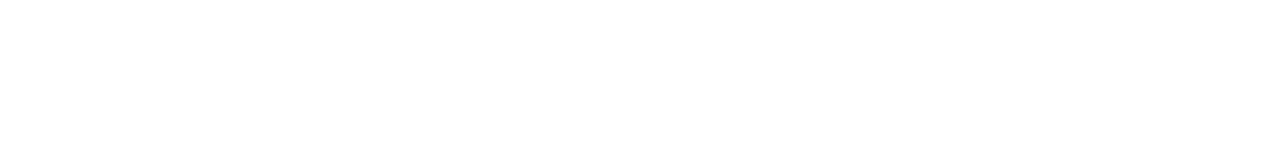
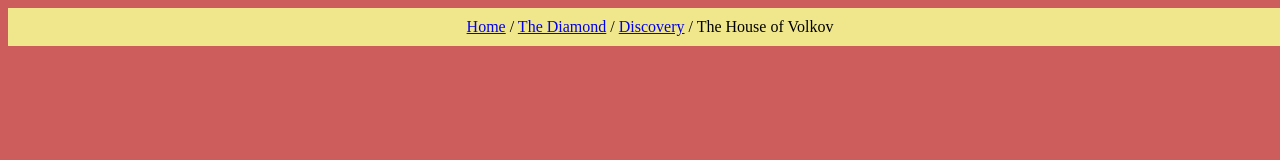
Before and after one commit to progwiz-ishaan/Get-Coding, a plain HTML site: page exhibition.html in a window 1280 px wide. Drawn offline with Linux system fonts and the light colour scheme.

Commit message:
Added 3 CSS classes and 2 Division tags

```diff
--- a/exhibition.html
+++ b/exhibition.html
@@ -3,9 +3,25 @@
     <head>
         <title>Exhibition</title>
         <style>
+            body {
+                background-color: indianred;
+            }
+            .width {
+                width: 100%;
+            }
+            .text {
+                text-align: center;
+            }
+            .menu_bar {
+                background-color: khaki;
+                padding: 10px;
+            }
         </style>
     </head>
     <body>
-        <div></div>
+        <div class="width text menu_bar">
+            <a href="index.html">Home</a> / <a href="diamond.html">The Diamond</a> / <a href="discovery.html">Discovery</a> / <a>The House of Volkov</a>
+        </div>
+        <div class="width text"></div>
     </body>
 </html>
```
